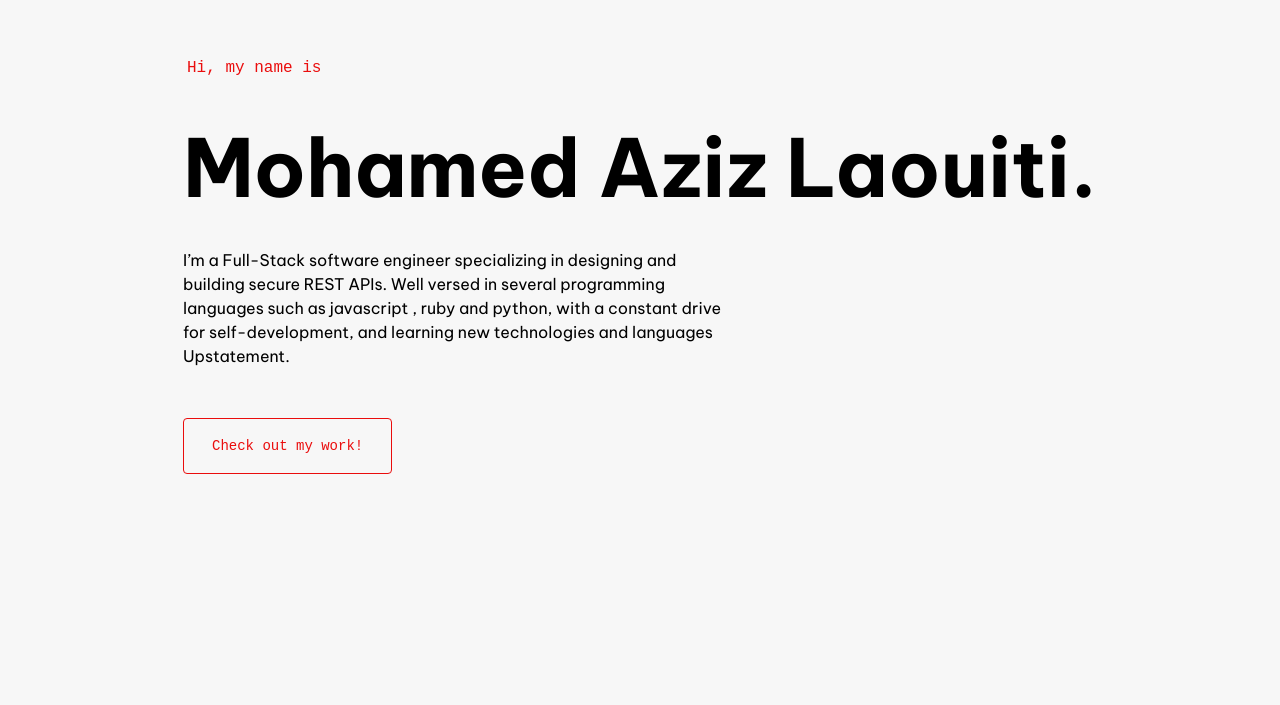
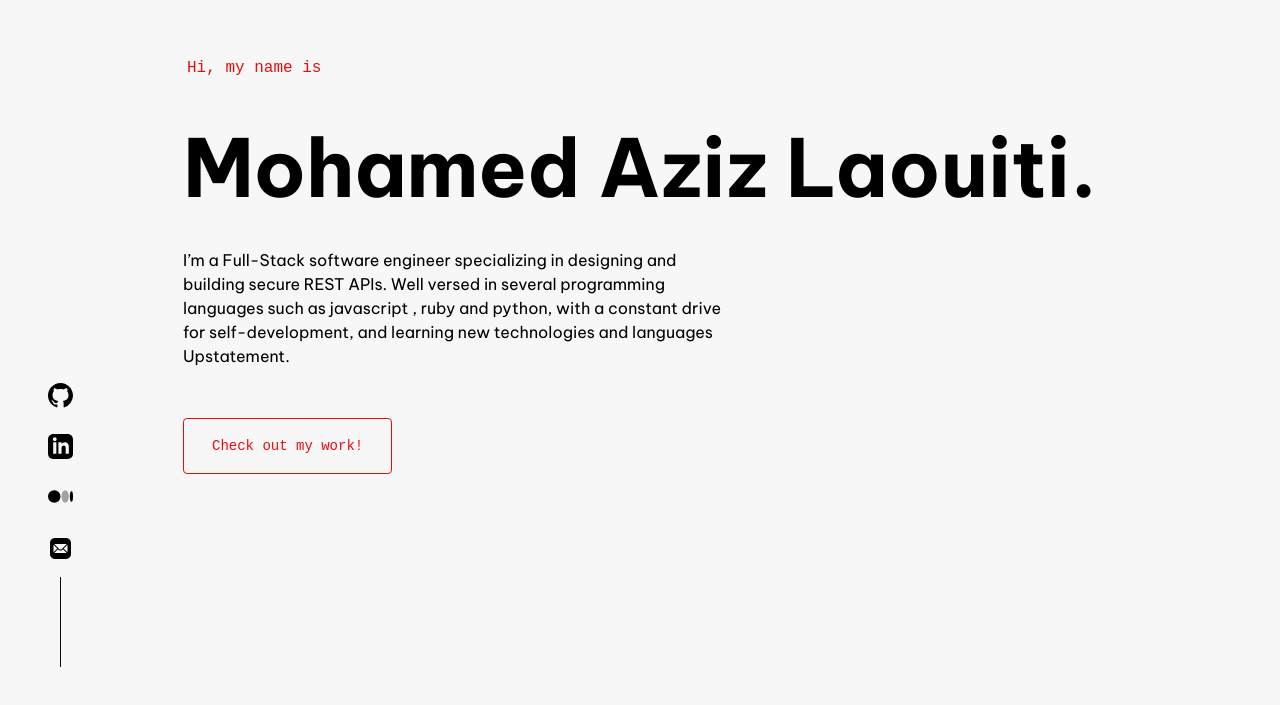
Before and after one commit to AZIZXlaouiti/portfolio, a React (Create React App) app: page / in a window 1280 px wide. Shown: the part 133-838 px from the top of the page. Built offline with nearby package versions, Linux system fonts and the light colour scheme.

Commit message:
small change

```diff
--- a/src/App.js
+++ b/src/App.js
@@ -44,6 +44,10 @@ function App() {
         <div className="container">
           <ul>
             <li><a>{icons[0].svg}</a></li>
+            <li><a>{icons[1].svg}</a></li>
+            <li><a>{icons[2].svg}</a></li>
+            <li><a>{icons[3].svg}</a></li>
+
           </ul>
         </div>
     </>
--- a/src/App.scss
+++ b/src/App.scss
@@ -172,3 +172,12 @@ ul{
   background-color: var(--green-tint);
   outline: none;
 }
+ul::after{
+
+    content: '';
+    display: block;
+    width: 1px;
+    height: 90px;
+    margin: 0 auto;
+    background-color: var(--dark-navy);
+}
--- a/src/assets/icons.js
+++ b/src/assets/icons.js
@@ -1,4 +1,19 @@
 export const icons = [{
- svg:<svg xmlns="http://www.w3.org/2000/svg" role="img" viewBox="0 0 24 24" fill="none" stroke="currentColor" stroke-width="2" stroke-linecap="round" stroke-linejoin="round" class="feather feather-github"><title>GitHub</title><path d="M9 19c-5 1.5-5-2.5-7-3m14 6v-3.87a3.37 3.37 0 0 0-.94-2.61c3.14-.35 6.44-1.54 6.44-7A5.44 5.44 0 0 0 20 4.77 5.07 5.07 0 0 0 19.91 1S18.73.65 16 2.48a13.38 13.38 0 0 0-7 0C6.27.65 5.09 1 5.09 1A5.07 5.07 0 0 0 5 4.77a5.44 5.44 0 0 0-1.5 3.78c0 5.42 3.3 6.61 6.44 7A3.37 3.37 0 0 0 9 18.13V22"></path></svg>,
+ svg:<svg xmlns="http://www.w3.org/2000/svg" width="25" height="25" viewBox="0 0 24 24" fill="currentColor" stroke-width="2" class="ai ai-GithubFill"><path fill-rule="evenodd" clip-rule="evenodd" d="M12 0C5.37 0 0 5.37 0 12c0 5.31 3.435 9.795 8.205 11.385.6.105.825-.255.825-.57 0-.285-.015-1.23-.015-2.235-3.015.555-3.795-.735-4.035-1.41-.135-.345-.72-1.41-1.23-1.695-.42-.225-1.02-.78-.015-.795.945-.015 1.62.87 1.845 1.23 1.08 1.815 2.805 1.305 3.495.99.105-.78.42-1.305.765-1.605-2.67-.3-5.46-1.335-5.46-5.925 0-1.305.465-2.385 1.23-3.225-.12-.3-.54-1.53.12-3.18 0 0 1.005-.315 3.3 1.23.96-.27 1.98-.405 3-.405s2.04.135 3 .405c2.295-1.56 3.3-1.23 3.3-1.23.66 1.65.24 2.88.12 3.18.765.84 1.23 1.905 1.23 3.225 0 4.605-2.805 5.625-5.475 5.925.435.375.81 1.095.81 2.22 0 1.605-.015 2.895-.015 3.3 0 .315.225.69.825.57A12.02 12.02 0 0 0 24 12c0-6.63-5.37-12-12-12z"/></svg>,
  name:'git'
+},{
+    svg:<svg xmlns="http://www.w3.org/2000/svg" width="25" height="25" viewBox="0 0 24 24"><path d="M19 0h-14c-2.761 0-5 2.239-5 5v14c0 2.761 2.239 5 5 5h14c2.762 0 5-2.239 5-5v-14c0-2.761-2.238-5-5-5zm-11 19h-3v-11h3v11zm-1.5-12.268c-.966 0-1.75-.79-1.75-1.764s.784-1.764 1.75-1.764 1.75.79 1.75 1.764-.783 1.764-1.75 1.764zm13.5 12.268h-3v-5.604c0-3.368-4-3.113-4 0v5.604h-3v-11h3v1.765c1.396-2.586 7-2.777 7 2.476v6.759z"/></svg>,
+    name:"linkedin"
+},{
+    svg:<svg xmlns="http://www.w3.org/2000/svg" x="0px" y="0px"
+    width="25" height="25"
+    viewBox="0 0 24 24"
+    ><circle cx="6" cy="11" r="6"></circle><ellipse cx="16.5" cy="11" opacity=".35" rx="3.5" ry="6"></ellipse><ellipse cx="22.5" cy="11" rx="1.5" ry="5"></ellipse></svg>,
+    name:"medium"
+},{
+    svg:<svg xmlns="http://www.w3.org/2000/svg" x="0px" y="0px"
+    width="25" height="25"
+    viewBox="0 0 50 50"
+    ><path d="M 14 4 C 8.4886661 4 4 8.4886661 4 14 L 4 36 C 4 41.511334 8.4886661 46 14 46 L 36 46 C 41.511334 46 46 41.511334 46 36 L 46 14 C 46 8.4886661 41.511334 4 36 4 L 14 4 z M 13 16 L 37 16 C 37.18 16 37.349766 16.020312 37.509766 16.070312 L 27.679688 25.890625 C 26.199688 27.370625 23.790547 27.370625 22.310547 25.890625 L 12.490234 16.070312 C 12.650234 16.020312 12.82 16 13 16 z M 11.070312 17.490234 L 18.589844 25 L 11.070312 32.509766 C 11.020312 32.349766 11 32.18 11 32 L 11 18 C 11 17.82 11.020312 17.650234 11.070312 17.490234 z M 38.929688 17.490234 C 38.979688 17.650234 39 17.82 39 18 L 39 32 C 39 32.18 38.979687 32.349766 38.929688 32.509766 L 31.400391 25 L 38.929688 17.490234 z M 20 26.410156 L 20.890625 27.310547 C 22.020625 28.440547 23.510234 29 24.990234 29 C 26.480234 29 27.959844 28.440547 29.089844 27.310547 L 29.990234 26.410156 L 37.509766 33.929688 C 37.349766 33.979688 37.18 34 37 34 L 13 34 C 12.82 34 12.650234 33.979687 12.490234 33.929688 L 20 26.410156 z"></path></svg>,
+    name:"mail"
 }]
```
